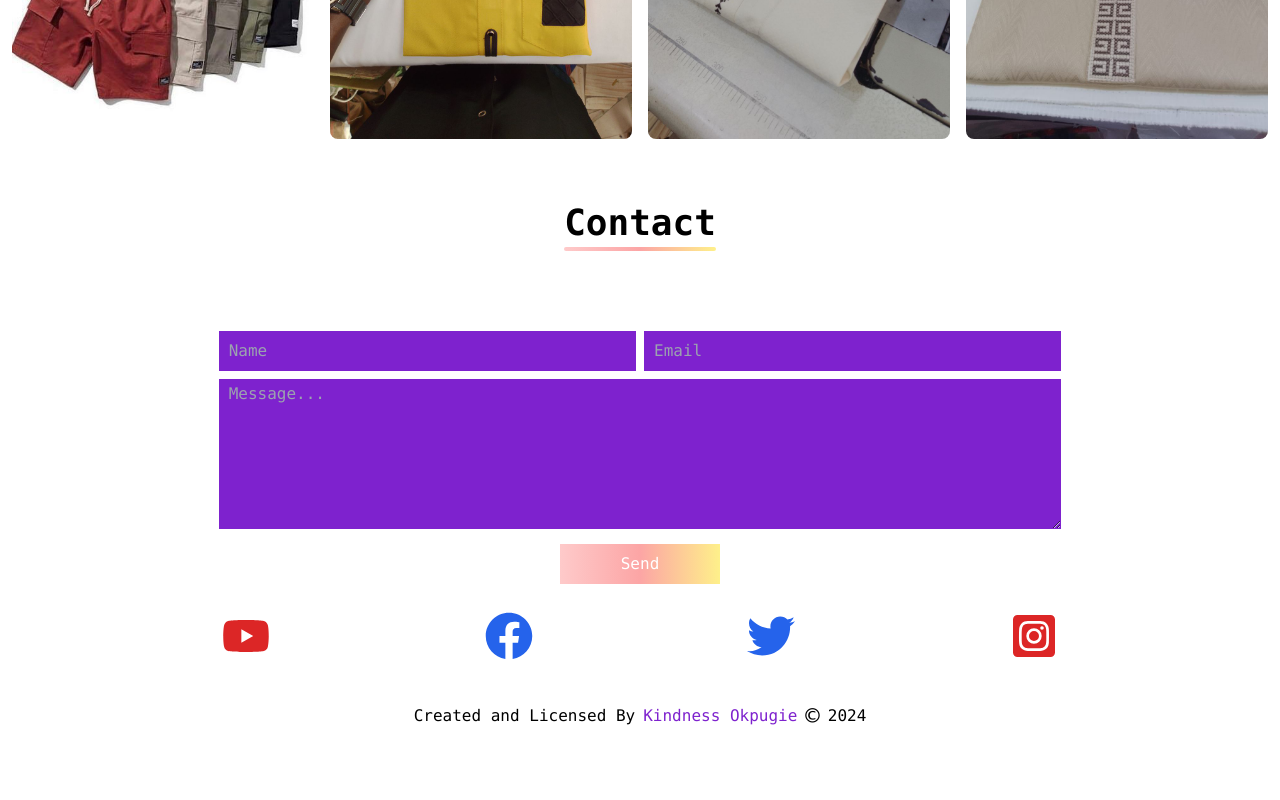
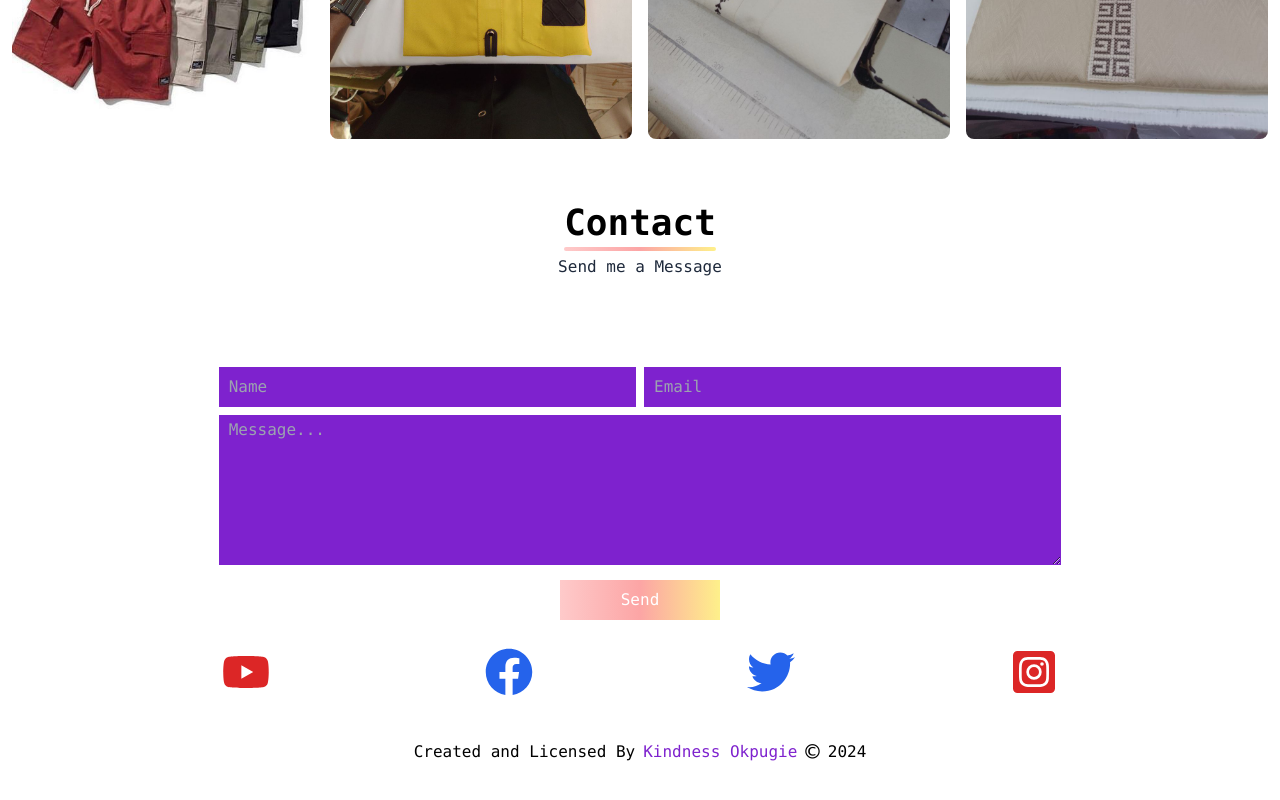
Before and after one commit to kindness-ok/grant-portfolio, a Next.js app: page / in a window 1280 px wide. Shown: the part 3294-4094 px from the top of the page. Before the commit the page ends 4066 px from the top, so only its background shows below. Built offline with nearby package versions, Linux system fonts and the light colour scheme.

Commit message:
adding finishing touches: part fourteen

```diff
--- a/src/components/footer.tsx
+++ b/src/components/footer.tsx
@@ -50,10 +50,11 @@ export default function FooterContainer() {
             position="top-center"
             reverseOrder={false}
           />
-          <div className="w-full flex flex-row justify-center items-center mb-20">
+          <div className="w-full flex flex-col justify-center items-center mb-20 gap-3">
             <h2 className="text-black text-4xl font-mono font-bold relative cursor-pointer after:content-[''] after:absolute after:left-0 after:-bottom-2 after:bg-gradient-to-r from-red-200 via-red-300 to-yellow-200 after:h-1 after:w-full after:rounded-xl after:duration-300">
               Contact
             </h2>
+            <p className="text-slate-800 text-base">Send me a Message</p>
           </div>
           <div className="my-7 w-full">
             <form action={handleSubmit}>
```
